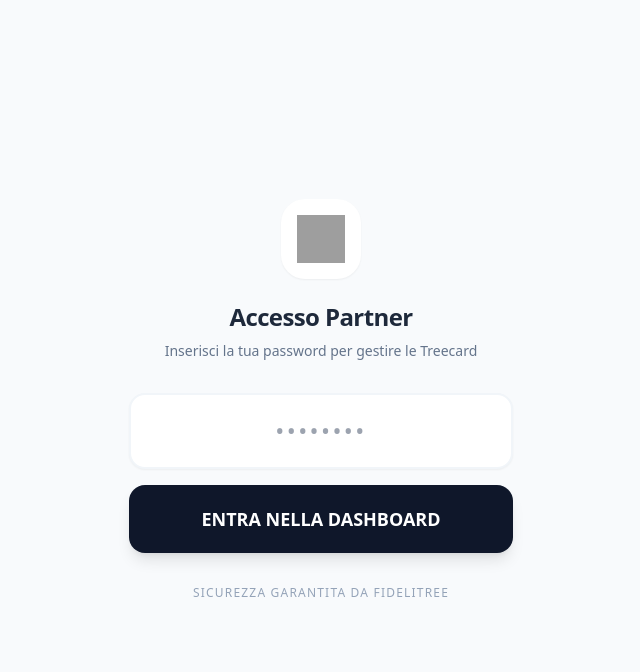
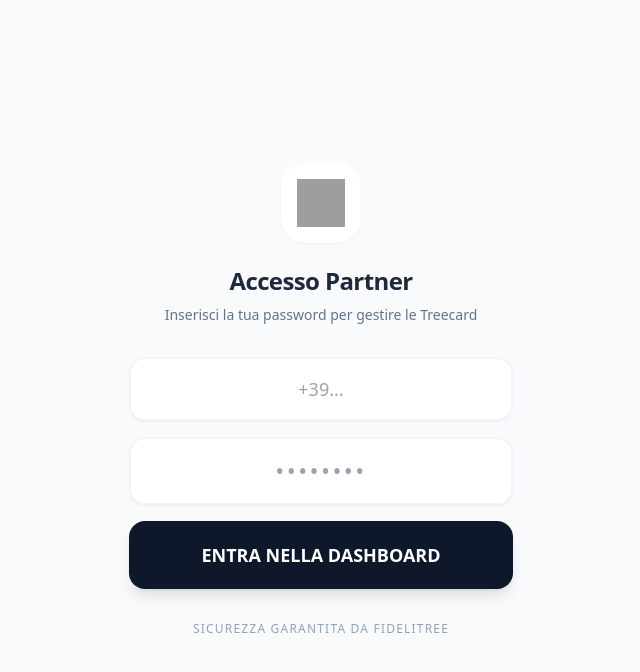
Before and after one commit to TommasoTerrin/Fidelitree, a FastAPI app: page /merchant/login in a window 1280 px wide. Shown: the top 672 px of the page, without its empty margins (319-959 px from the left). Run offline with FastAPI, Linux system fonts and the light colour scheme; parts of the project's set-up code (start-up, migrations or seed data) failed here and were passed over; some libraries are stand-ins or nearby versions; grey boxes are pictures that could not be loaded.

Commit message:
sistemazioni frontend varie

```diff
--- a/app/templates/merchant/login_merchant.html
+++ b/app/templates/merchant/login_merchant.html
@@ -19,9 +19,13 @@
         </div>
 
         <form action="/merchant/login" method="POST" class="space-y-4">
-            <div class="relative">
+            <div class="space-y-4">
+                <input type="text" name="phone_number" required
+                    class="w-full p-4 bg-white border-2 border-slate-100 rounded-2xl text-center text-lg focus:border-green-500 focus:outline-none transition-all shadow-sm"
+                    placeholder="+39...">
+
                 <input type="password" name="password" required
-                    class="w-full p-5 bg-white border-2 border-slate-100 rounded-2xl text-center text-2xl tracking-widest focus:border-green-500 focus:outline-none transition-all shadow-sm"
+                    class="w-full p-4 bg-white border-2 border-slate-100 rounded-2xl text-center text-2xl tracking-widest focus:border-green-500 focus:outline-none transition-all shadow-sm"
                     placeholder="••••••••">
             </div>
             <button type="submit"
```
Also changed, not shown: app/routes/merchant/auth.py (+13 -4 lines).
